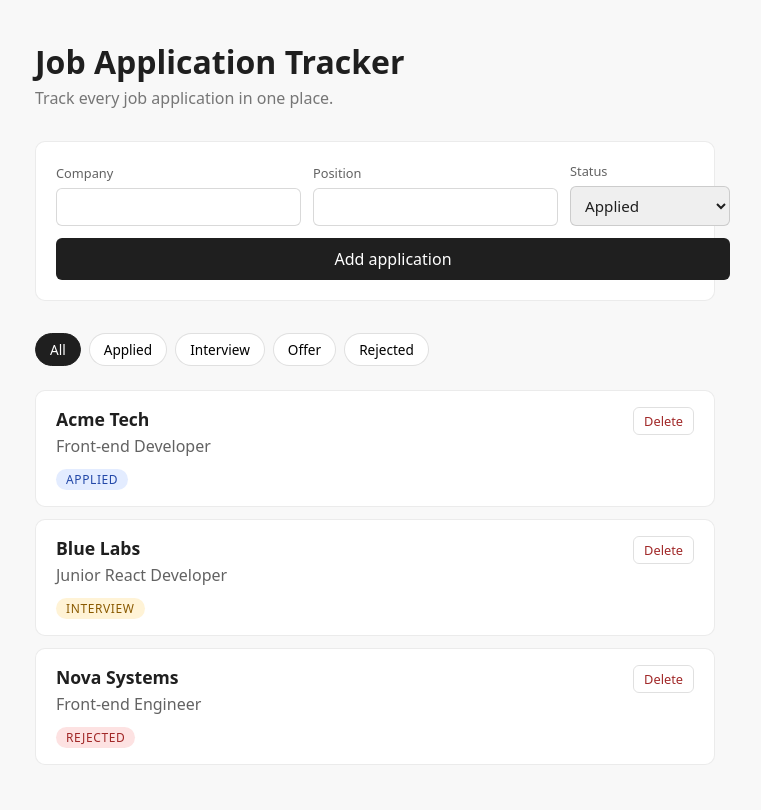
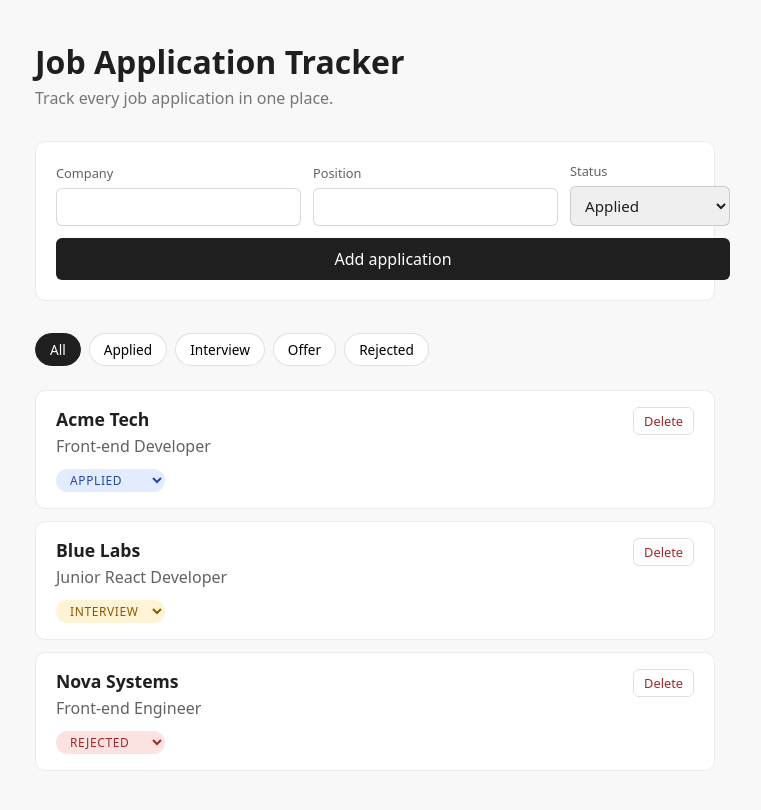
Before and after one commit to feernandoignacio/job-application-tracker, a React (Vite) app in the folder web/: page / in a window 1280 px wide. Shown: the whole page, without its empty margins (265-1026 px from the left). Built offline with nearby package versions, Linux system fonts and the light colour scheme.

Commit message:
feat: change application status from card

```diff
--- a/web/src/App.tsx
+++ b/web/src/App.tsx
@@ -53,6 +53,15 @@ function App() {
     );
   }
 
+  // Troca o status da candidatura que tem este id
+  function handleStatusChange(id: string, status: ApplicationStatus) {
+    setApplications(
+      applications.map((application) =>
+        application.id === id ? { ...application, status } : application,
+      ),
+    );
+  }
+
   // Adiciona a nova candidatura no começo da lista
   function handleAdd(newApplication: Application) {
     setApplications([newApplication, ...applications]);
@@ -93,6 +102,7 @@ function App() {
               key={application.id}
               application={application}
               onDelete={handleDelete}
+              onStatusChange={handleStatusChange}
             />
           ))}
         </ul>
--- a/web/src/components/ApplicationCard.css
+++ b/web/src/components/ApplicationCard.css
@@ -22,10 +22,13 @@
   align-self: flex-start;
   margin-top: 8px;
   padding: 2px 10px;
+  border: none;
   border-radius: 999px;
+  font: inherit;
   font-size: 0.75rem;
   text-transform: uppercase;
   letter-spacing: 0.05em;
+  cursor: pointer;
 }
 
 .status-applied {
--- a/web/src/components/ApplicationCard.tsx
+++ b/web/src/components/ApplicationCard.tsx
@@ -1,20 +1,39 @@
-import type { Application } from '../types/application';
+import type { Application, ApplicationStatus } from '../types/application';
 import './ApplicationCard.css';
 
 // O que este componente recebe de fora (as "props")
 type ApplicationCardProps = {
   application: Application;
   onDelete: (id: string) => void;
+  onStatusChange: (id: string, status: ApplicationStatus) => void;
 };
 
-function ApplicationCard({ application, onDelete }: ApplicationCardProps) {
+function ApplicationCard({
+  application,
+  onDelete,
+  onStatusChange,
+}: ApplicationCardProps) {
   return (
     <li className="application-card">
       <strong className="application-company">{application.company}</strong>
       <span className="application-position">{application.position}</span>
-      <span className={`status status-${application.status}`}>
-        {application.status}
-      </span>
+
+      <select
+        className={`status status-${application.status}`}
+        value={application.status}
+        onChange={(event) =>
+          onStatusChange(
+            application.id,
+            event.target.value as ApplicationStatus,
+          )
+        }
+        aria-label={`Status of ${application.company} application`}
+      >
+        <option value="applied">Applied</option>
+        <option value="interview">Interview</option>
+        <option value="offer">Offer</option>
+        <option value="rejected">Rejected</option>
+      </select>
 
       <button
         type="button"
```
